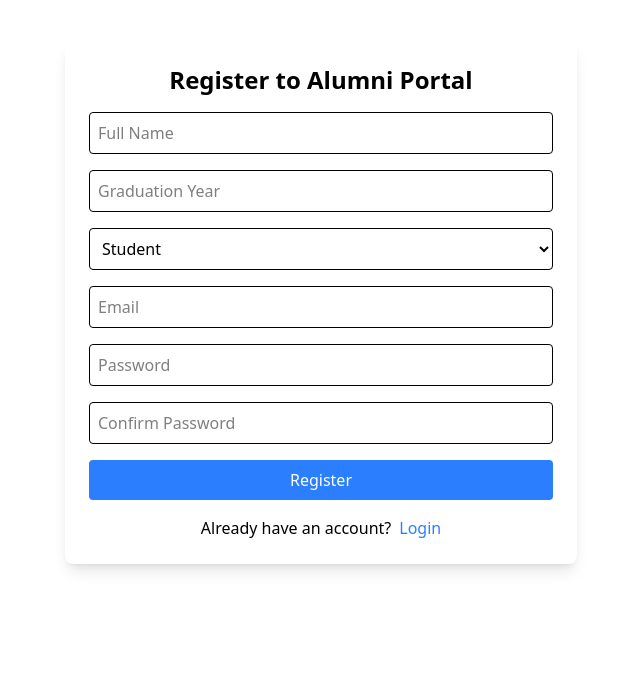
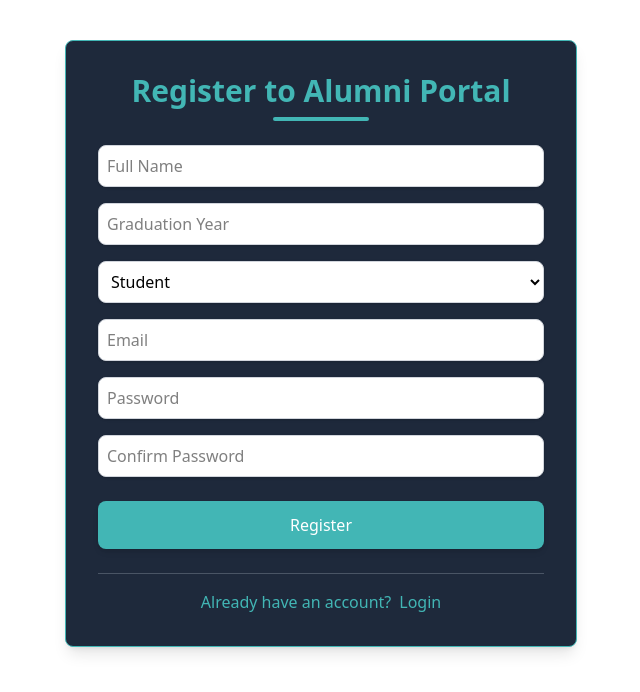
Before and after one commit to megha-kanyal/vizion, a React (Vite) app: page /login in a window 1280 px wide. Shown: the top 692 px of the page, without its empty margins (319-959 px from the left). Built offline with nearby package versions, Linux system fonts and the light colour scheme.

Commit message:
UI updated

```diff
--- a/src/pages/Login.jsx
+++ b/src/pages/Login.jsx
@@ -5,51 +5,104 @@ const Login = () => {
   const [status, setStatus] = useState("Student");
 
   return (
-    <div className="max-w-lg mx-auto p-6 bg-white shadow-lg rounded-lg mt-10">
-      <h2 className="text-2xl font-semibold text-center mb-4">
+    <div className="max-w-lg mx-auto p-8 bg-[#1e293b] shadow-lg rounded-lg mt-10 border border-[#42b6b5]">
+      <div className="text-center mb-6">
+        <h2 className="text-3xl font-bold text-[#42b6b5] mb-2">
           {isRegister ? "Register" : "Login"} to Alumni Portal
         </h2>
+        <div className="h-1 w-24 bg-[#42b6b5] mx-auto rounded"></div>
+      </div>
 
       <form className="space-y-4">
         {isRegister && (
           <>
-            <input type="text" placeholder="Full Name" className="w-full p-2 border rounded" required />
-            <input type="number" placeholder="Graduation Year" className="w-full p-2 border rounded" required />
+            <input
+              type="text"
+              placeholder="Full Name"
+              className="w-full bg-white p-2 border border-gray-300 rounded-lg shadow-sm focus:ring-2 focus:ring-[#42b6b5] focus:border-[#42b6b5] outline-none"
+              required
+            />
 
+            <input
+              type="number"
+              placeholder="Graduation Year"
+              className="w-full p-2 bg-white border border-gray-300 rounded-lg shadow-sm focus:ring-2 focus:ring-[#42b6b5] focus:border-[#42b6b5] outline-none"
+              required
+            />
 
-            <select className="w-full p-2 border rounded" onChange={(e) => setStatus(e.target.value)}>
+            <select
+              className="w-full p-2 bg-white border border-gray-300 rounded-lg shadow-sm focus:ring-2 focus:ring-[#42b6b5] focus:border-[#42b6b5] outline-none"
+              onChange={(e) => setStatus(e.target.value)}
+            >
               <option>Student</option>
               <option>Alumni</option>
             </select>
 
             {status === "Alumni" && (
               <>
-                <input type="text" placeholder="Company Name" className="w-full p-2 border rounded" required />
-                <input type="text" placeholder="Job Title" className="w-full p-2 border rounded" required />
-                <input type="url" placeholder="LinkedIn Profile" className="w-full p-2 border rounded" />
+                <input
+                  type="text"
+                  placeholder="Company Name"
+                  className="w-full p-2 bg-white border border-gray-300 rounded-lg shadow-sm focus:ring-2 focus:ring-[#42b6b5] focus:border-[#42b6b5] outline-none"
+                  required
+                />
+
+                <input
+                  type="text"
+                  placeholder="Job Title"
+                  className="w-full p-2 bg-white border border-gray-300 rounded-lg shadow-sm focus:ring-2 focus:ring-[#42b6b5] focus:border-[#42b6b5] outline-none"
+                  required
+                />
+
+                <input
+                  type="url"
+                  placeholder="LinkedIn Profile"
+                  className="w-full p-2 bg-white border border-gray-300 rounded-lg shadow-sm focus:ring-2 focus:ring-[#42b6b5] focus:border-[#42b6b5] outline-none"
+                />
               </>
             )}
           </>
         )}
 
-        <input type="email" placeholder="Email" className="w-full p-2 border rounded" required />
-        <input type="password" placeholder="Password" className="w-full p-2 border rounded" required />
+        <input
+          type="email"
+          placeholder="Email"
+          className="w-full bg-white p-2 border border-gray-300 rounded-lg shadow-sm focus:ring-2 focus:ring-[#42b6b5] focus:border-[#42b6b5] outline-none"
+          required
+        />
+
+        <input
+          type="password"
+          placeholder="Password"
+          className="w-full p-2 bg-white border border-gray-300 rounded-lg shadow-sm focus:ring-2 focus:ring-[#42b6b5] focus:border-[#42b6b5] outline-none"
+          required
+        />
 
         {isRegister && (
-          <input type="password" placeholder="Confirm Password" className="w-full p-2 border rounded" required />
+          <input
+            type="password"
+            placeholder="Confirm Password"
+            className="w-full p-2 bg-white border border-gray-300 rounded-lg shadow-sm focus:ring-2 focus:ring-[#42b6b5] focus:border-[#42b6b5] outline-none"
+            required
+          />
         )}
 
-        <button className="w-full bg-blue-500 text-white py-2 rounded hover:bg-blue-600">
+        <button className="w-full bg-[#42b6b5] text-white py-3 rounded-lg font-medium shadow-md hover:bg-[#3aa09f] transition duration-200 mt-2">
           {isRegister ? "Register" : "Login"}
         </button>
       </form>
 
-      <p className="text-center mt-4">
+      <div className="text-center mt-6 pt-4 border-t border-gray-600">
+        <p className="text-[#42b6b5]">
           {isRegister ? "Already have an account?" : "Don't have an account?"}
-        <button className="text-blue-500 ml-2" onClick={() => setIsRegister(!isRegister)}>
+          <button
+            className="text-[#42b6b5] font-medium ml-2 hover:text-[#3aa09f]"
+            onClick={() => setIsRegister(!isRegister)}
+          >
             {isRegister ? "Login" : "Register"}
           </button>
         </p>
+      </div>
     </div>
   );
 };
--- a/src/pages/Signup.jsx
+++ b/src/pages/Signup.jsx
@@ -32,18 +32,34 @@ const AlumniPortal = () => {
   };
 
   return (
-    <div className="max-w-lg mx-auto p-6 bg-white shadow-lg rounded-lg mt-10">
-      <h2 className="text-2xl font-semibold text-center mb-4">
+    <div className="max-w-lg mx-auto p-8 bg-[#1e293b] shadow-lg rounded-lg mt-10 border border-gray-700">
+      <div className="text-center mb-6">
+        <h2 className="text-3xl font-bold text-white mb-2">
           {isRegister ? "Register" : "Login"} to Alumni Portal
         </h2>
+        <div className="h-1 w-24 bg-[#42b6b5] mx-auto rounded"></div>
+      </div>
 
       <form className="space-y-4" onSubmit={isRegister ? handleRegister : handleLogin}>
         {isRegister && (
           <>
-            <input type="text" placeholder="Full Name" className="w-full p-2 border rounded" required />
-            <input type="number" placeholder="Graduation Year" className="w-full p-2 border rounded" required />
+            <input
+              type="text"
+              placeholder="Full Name"
+              className="w-full bg-white p-2 border border-gray-300 rounded-lg shadow-sm focus:ring-2 focus:ring-[#42b6b5] focus:border-[#42b6b5] outline-none"
+              required
+            />
 
-            <select className="w-full p-2 border rounded">
+            <input
+              type="number"
+              placeholder="Graduation Year"
+              className="w-full p-2 bg-white border border-gray-300 rounded-lg shadow-sm focus:ring-2 focus:ring-[#42b6b5] focus:border-[#42b6b5] outline-none"
+              required
+            />
+
+            <select
+              className="w-full p-2 bg-white border border-gray-300 rounded-lg shadow-sm focus:ring-2 focus:ring-[#42b6b5] focus:border-[#42b6b5] outline-none"
+            >
               <option>Computer Science</option>
               <option>Electronics</option>
               <option>Mechanical</option>
@@ -51,16 +67,35 @@ const AlumniPortal = () => {
               <option>Other</option>
             </select>
 
-            <select className="w-full p-2 border rounded" onChange={(e) => setStatus(e.target.value)}>
+            <select
+              className="w-full p-2 bg-white border border-gray-300 rounded-lg shadow-sm focus:ring-2 focus:ring-[#42b6b5] focus:border-[#42b6b5] outline-none"
+              onChange={(e) => setStatus(e.target.value)}
+            >
               <option>Student</option>
               <option>Alumni</option>
             </select>
 
             {status === "Alumni" && (
               <>
-                <input type="text" placeholder="Company Name" className="w-full p-2 border rounded" required />
-                <input type="text" placeholder="Job Title" className="w-full p-2 border rounded" required />
-                <input type="url" placeholder="LinkedIn Profile" className="w-full p-2 border rounded" />
+                <input
+                  type="text"
+                  placeholder="Company Name"
+                  className="w-full p-2 bg-white border border-gray-300 rounded-lg shadow-sm focus:ring-2 focus:ring-[#42b6b5] focus:border-[#42b6b5] outline-none"
+                  required
+                />
+
+                <input
+                  type="text"
+                  placeholder="Job Title"
+                  className="w-full p-2 bg-white border border-gray-300 rounded-lg shadow-sm focus:ring-2 focus:ring-[#42b6b5] focus:border-[#42b6b5] outline-none"
+                  required
+                />
+
+                <input
+                  type="url"
+                  placeholder="LinkedIn Profile"
+                  className="w-full p-2 bg-white border border-gray-300 rounded-lg shadow-sm focus:ring-2 focus:ring-[#42b6b5] focus:border-[#42b6b5] outline-none"
+                />
               </>
             )}
           </>
@@ -69,15 +104,16 @@ const AlumniPortal = () => {
         <input
           type="email"
           placeholder="Email"
-          className="w-full p-2 border rounded"
+          className="w-full bg-white p-2 border border-gray-300 rounded-lg shadow-sm focus:ring-2 focus:ring-[#42b6b5] focus:border-[#42b6b5] outline-none"
           required
           value={email}
           onChange={(e) => setEmail(e.target.value)}
         />
+
         <input
           type="password"
           placeholder="Password"
-          className="w-full p-2 border rounded"
+          className="w-full p-2 bg-white border border-gray-300 rounded-lg shadow-sm focus:ring-2 focus:ring-[#42b6b5] focus:border-[#42b6b5] outline-none"
           required
           value={password}
           onChange={(e) => setPassword(e.target.value)}
@@ -87,24 +123,32 @@ const AlumniPortal = () => {
           <input
             type="password"
             placeholder="Confirm Password"
-            className="w-full p-2 border rounded"
+            className="w-full p-2 bg-white border border-gray-300 rounded-lg shadow-sm focus:ring-2 focus:ring-[#42b6b5] focus:border-[#42b6b5] outline-none"
             required
             value={confirmPassword}
             onChange={(e) => setConfirmPassword(e.target.value)}
           />
         )}
 
-        <button type="submit" className="w-full bg-blue-500 text-white py-2 rounded hover:bg-blue-600">
+        <button
+          type="submit"
+          className="w-full bg-[#42b6b5] text-white py-3 rounded-lg font-medium shadow-md hover:bg-[#3aa09f] transition duration-200 mt-2"
+        >
           {isRegister ? "Register" : "Login"}
         </button>
       </form>
 
-      <p className="text-center mt-4">
+      <div className="text-center mt-6 pt-4 border-t border-gray-600">
+        <p className="text-white">
           {isRegister ? "Already have an account?" : "Don't have an account?"}
-        <button className="text-blue-500 ml-2" onClick={() => setIsRegister(!isRegister)}>
+          <button
+            className="text-[#42b6b5] font-medium ml-2 hover:text-[#3aa09f]"
+            onClick={() => setIsRegister(!isRegister)}
+          >
             {isRegister ? "Login" : "Register"}
           </button>
         </p>
+      </div>
     </div>
   );
 };
```
Lines whose indentation alone changed are shown as unchanged.
